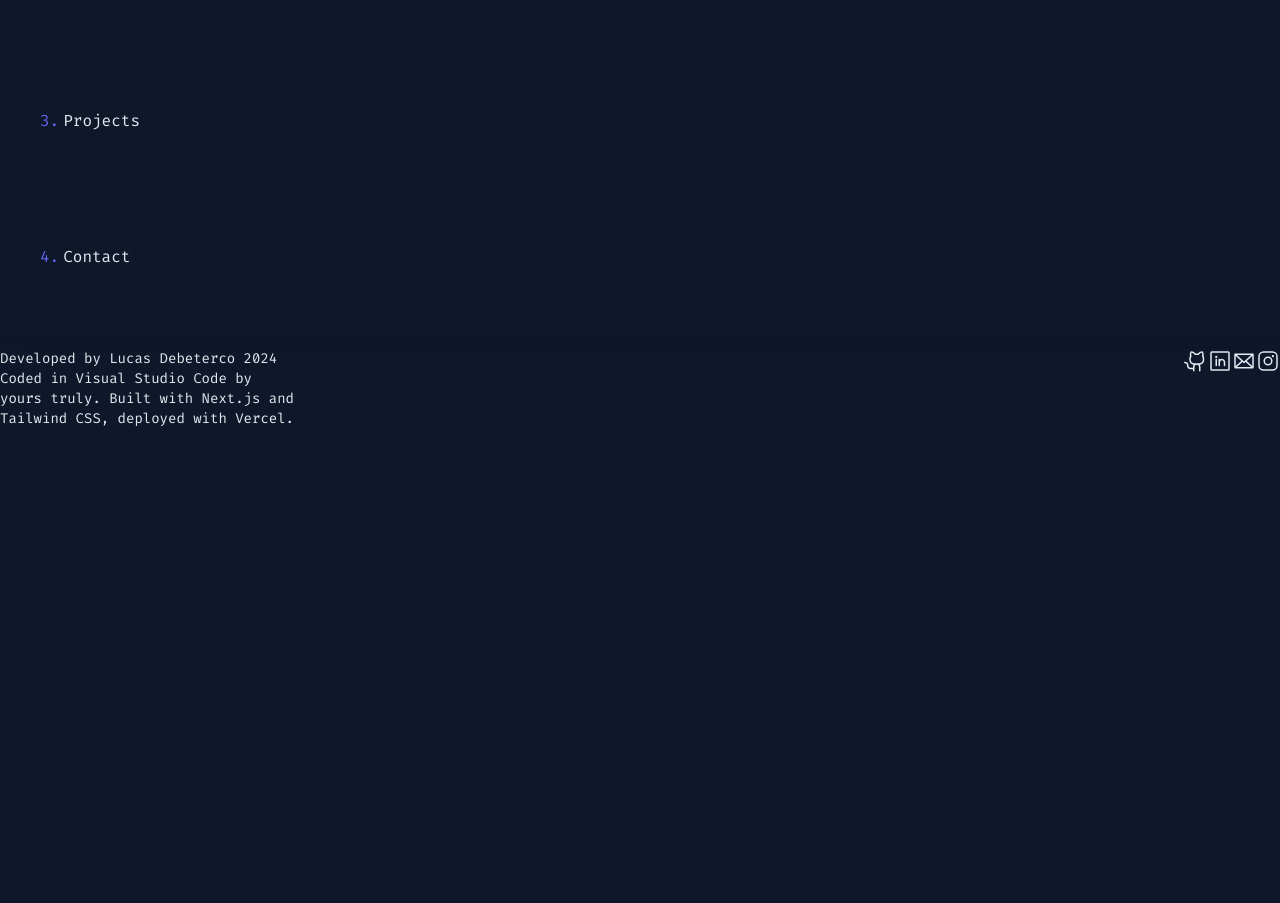
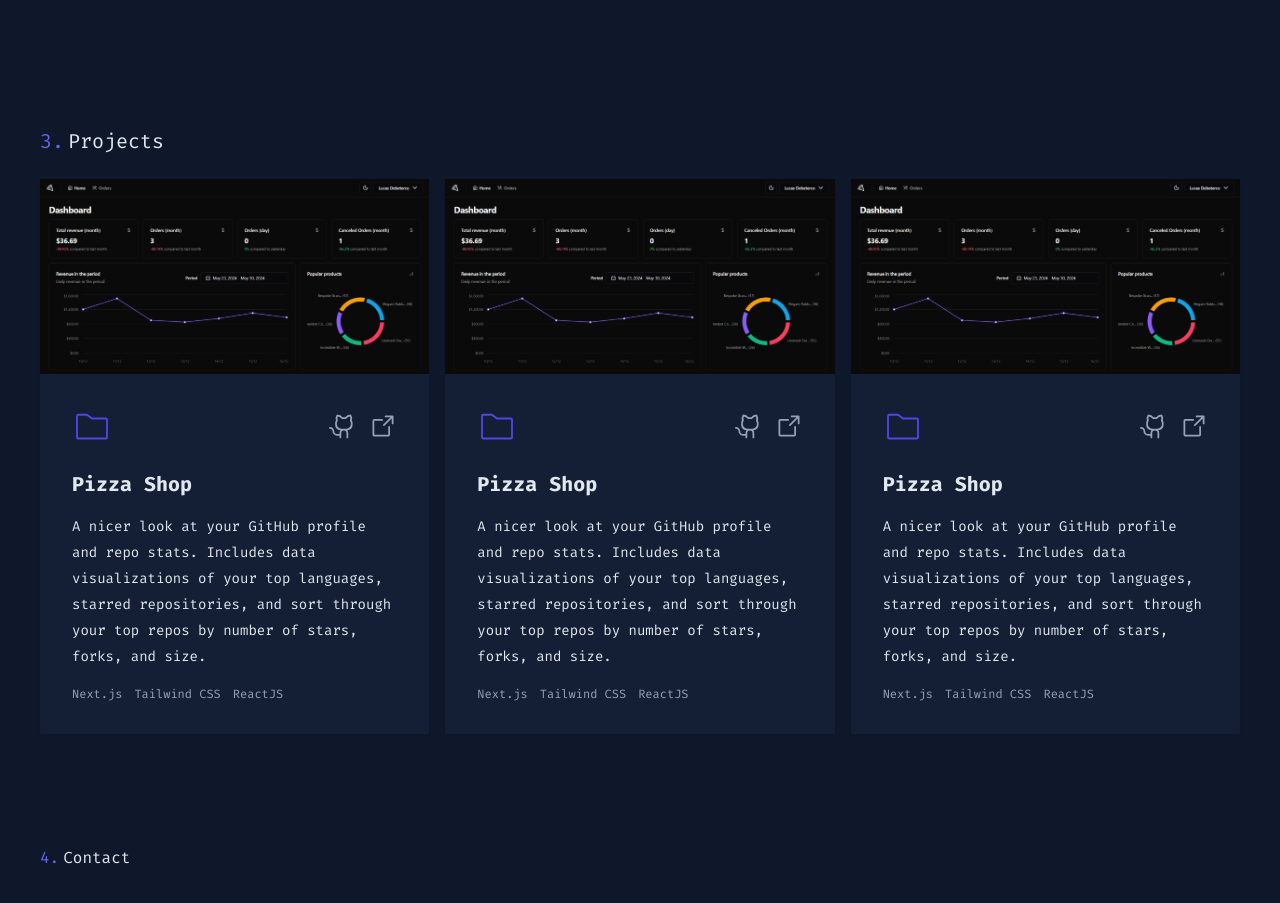
Before and after one commit to lucasdebeterco/lucasdebeterco-dev, a Next.js app: page / in a window 1280 px wide. Shown: the part 1795-2698 px from the top of the page. Before the commit the page ends 2224 px from the top, so only its background shows below. Built offline with nearby package versions, Linux system fonts and the light colour scheme.

Commit message:
projects styling

```diff
--- a/src/app/components/experience.tsx
+++ b/src/app/components/experience.tsx
@@ -1,5 +1,4 @@
 import Image from 'next/image'
-import Link from 'next/link'
 
 import {
     Accordion,
@@ -17,7 +16,7 @@ export function Experience() {
             </h2>
 
             <div className="flex px-12">
-                <Accordion type="multiple" className="w-full gap-3 py-3 text-sm   [&>div:hover]:bg-[#141f35] [&>div:hover]:shadow-[inset_0_1px_0_0_0] [&>div:hover]:drop-shadow-lg [&>div:hover_h3]:text-indigo-500 [&>div]:rounded-lg [&>div]:px-5 [&>div]:transition">
+                <Accordion type="multiple" className="w-full gap-3 text-sm [&>div:hover]:bg-[#141f35] [&>div:hover]:drop-shadow-sm [&>div:hover_h3]:text-indigo-500 [&>div]:rounded-lg [&>div]:px-5 [&>div]:transition">
                     <AccordionItem value="item-1 flex">
                         <div className="flex items-center">
                             <div className="mt-3 flex w-1/5 flex-col text-slate-400">
--- /dev/null
+++ b/src/app/components/projects/project-item.tsx
@@ -0,0 +1,40 @@
+import { ArrowSquareOut, FolderSimple, GithubLogo } from '@phosphor-icons/react'
+import Image from 'next/image'
+import Link from 'next/link'
+
+export function ProjectItem() {
+    return (
+        <div className="relative flex flex-col rounded-sm bg-[#141f35] drop-shadow-sm transition-transform hover:-translate-y-1.5 [&:hover_h3]:text-indigo-600">
+            <Image src="/projects/pizza-shop.png" alt="Pizza Shop Project" width={500} height={0} quality={100}/>
+            <div className="flex flex-col gap-6 p-8">
+                <div className="flex items-center justify-between">
+                    <div className="text-indigo-600">
+                        <FolderSimple weight="light" size={40}/>
+                    </div>
+
+                    <div className="flex gap-3">
+                        <Link href="https://github.com/lucasdebeterco/pizza-shop" className="text-slate-400 transition hover:text-indigo-500">
+                            <GithubLogo size={28}/>
+                        </Link>
+                        <Link href="https://github.com/lucasdebeterco/pizza-shop" className="text-slate-400 transition hover:text-indigo-500">
+                            <ArrowSquareOut size={28}/>
+                        </Link>
+                    </div>
+                </div>
+
+                <div className="flex flex-col gap-4">
+                    <h3 className="text-xl font-bold transition">Pizza Shop</h3>
+                    <p className="text-sm">
+                        A nicer look at your GitHub profile and repo stats. Includes data visualizations of your top
+                        languages,
+                        starred repositories, and sort through your top repos by number of stars, forks, and size.
+                    </p>
+                    <div className="flex gap-3 text-xs text-slate-400">
+                        <span>Next.js</span>
+                        <span>Tailwind CSS</span>
+                        <span>ReactJS</span>
+                    </div>
+                </div>
+            </div>
+        </div>)
+}
--- /dev/null
+++ b/src/app/components/projects/projects.tsx
@@ -0,0 +1,18 @@
+import { ProjectItem } from '@/app/components/projects/project-item'
+
+export function Projects() {
+    return (
+        <section id="projects-section" className="flex flex-col gap-6">
+            <h2 className="text-xl">
+                <span className="mr-1 text-indigo-500">3.</span>
+                Projects
+            </h2>
+
+            <div className="grid grid-cols-3 gap-4">
+                <ProjectItem />
+                <ProjectItem />
+                <ProjectItem />
+            </div>
+        </section>
+    )
+}
--- a/src/app/globals.css
+++ b/src/app/globals.css
@@ -21,4 +21,8 @@ body {
         border-radius: 10px;
         background-color: theme('colors.slate.600');
     }
+
+    p {
+        line-height: 26px !important;
+    }
 }
--- a/src/app/page.tsx
+++ b/src/app/page.tsx
@@ -7,6 +7,7 @@ import { Experience } from '@/app/components/experience'
 import { Footer } from '@/app/components/footer'
 import { Header } from '@/app/components/header/header'
 import { Presentation } from '@/app/components/presentation'
+import { Projects } from '@/app/components/projects/projects'
 
 export default function Home() {
     useEffect(() => {
@@ -27,12 +28,8 @@ export default function Home() {
                 <Presentation />
                 <About />
                 <Experience/>
-
-                <section id="projects-section" className="">
-                    <span className="mr-1 text-indigo-500">3.</span>
-                    Projects
-                </section>
-                <section id="contact-section" className="">
+                <Projects />
+                <section id="contact-section">
                     <span className="mr-1 text-indigo-500">4.</span>
                     Contact
                 </section>
```
Also changed, not shown: public/projects/pizza-shop.png (added).
